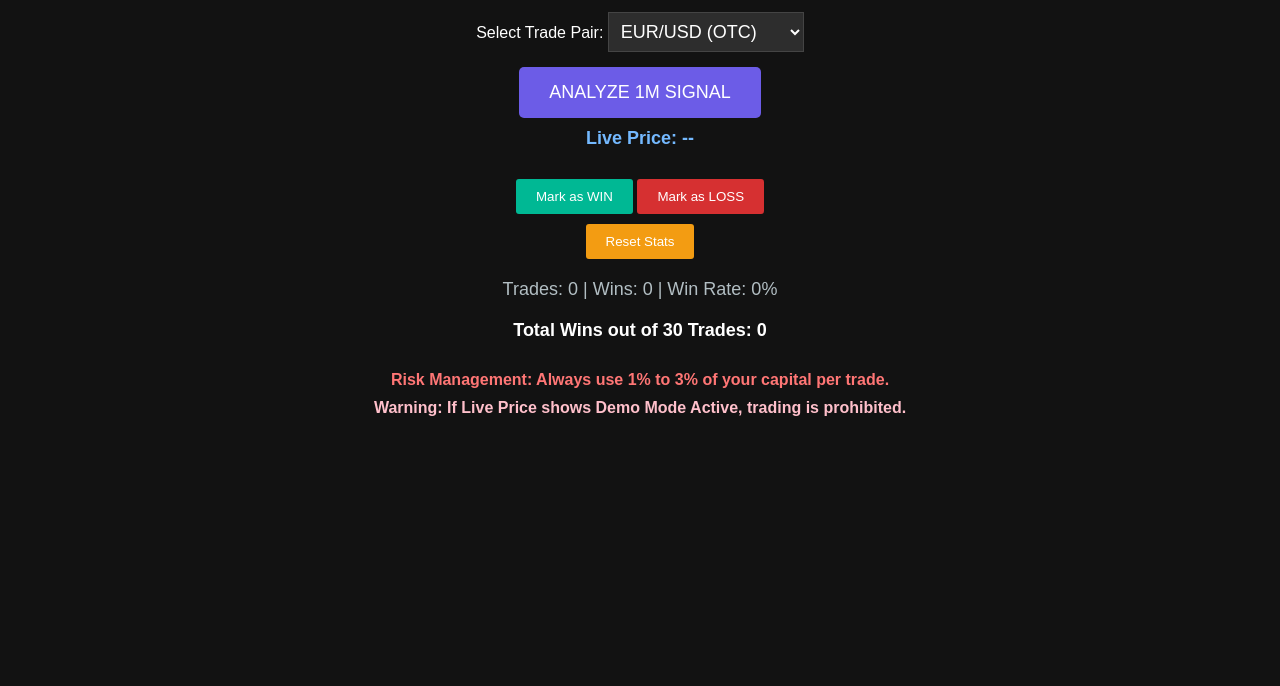
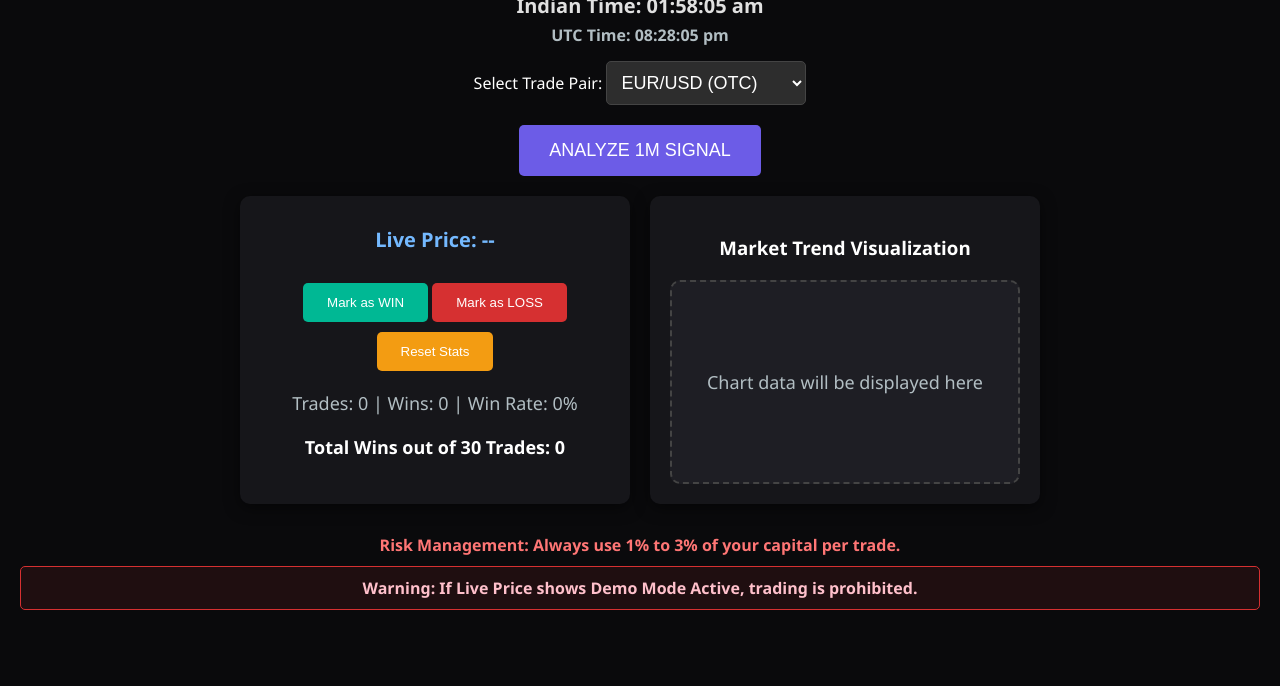
Before and after one commit to kingjonlove-art/Quotex-Signal-Tester, a plain HTML site: page index.html in a window 1280 px wide. Shown: the part 114-800 px from the top of the page. Drawn offline with Linux system fonts and the light colour scheme.

Commit message:
Update index.html

```diff
--- a/index.html
+++ b/index.html
@@ -3,14 +3,30 @@
 <head>
     <meta charset="UTF-8">
     <meta name="viewport" content="width=device-width, initial-scale=1.0">
-    <title>Market Analysis Tool</title>
+    <title>Professional Market Analysis Tool</title>
     <style>
         body {
-            font-family: Arial, sans-serif;
+            font-family: 'Segoe UI', Tahoma, Geneva, Verdana, sans-serif;
             text-align: center;
-            margin-top: 30px;
-            background-color: #121212;
+            margin: 0;
+            padding: 20px;
+            background-color: #0A0A0C;
             color: #FFFFFF;
+        }
+        h1 { color: #6C5CE7; }
+        .dashboard-container {
+            display: flex;
+            flex-wrap: wrap;
+            justify-content: center;
+            gap: 20px;
+            margin-top: 20px;
+        }
+        .panel {
+            background-color: #16161A;
+            padding: 20px;
+            border-radius: 10px;
+            box-shadow: 0 4px 15px rgba(0, 0, 0, 0.5);
+            width: 350px;
         }
         .btn {
             padding: 15px 30px;
@@ -20,7 +36,9 @@
             border-radius: 5px;
             color: #FFFFFF;
             background-color: #6C5CE7;
+            transition: background-color 0.3s;
         }
+        .btn:hover { background-color: #5F27CD; }
         .btn:disabled {
             background-color: #888888;
             cursor: not-allowed;
@@ -28,24 +46,31 @@
         #timer {
             font-size: 20px;
             font-weight: bold;
+            margin-bottom: 5px;
+            color: #E0E0E0;
+        }
+        #utc-timer {
+            font-size: 16px;
+            font-weight: bold;
             margin-bottom: 15px;
-            color: #E0E0E0;
+            color: #B2BEC3;
         }
         #pair-select {
             font-size: 18px;
-            padding: 8px;
-            margin-bottom: 15px;
+            padding: 10px;
+            margin-bottom: 20px;
             background-color: #2D2D2D;
             color: #FFFFFF;
             border: 1px solid #444444;
+            border-radius: 5px;
         }
         #signal-display {
-            font-size: 24px;
+            font-size: 28px;
             font-weight: bold;
             margin-top: 20px;
         }
         #price-display {
-            font-size: 18px;
+            font-size: 20px;
             margin-top: 10px;
             color: #74B9FF;
             font-weight: bold;
@@ -58,29 +83,29 @@
         .win-btn {
             background-color: #00B894;
             color: #FFFFFF;
-            padding: 10px 20px;
+            padding: 12px 24px;
             border: none;
             margin-top: 10px;
             cursor: pointer;
-            border-radius: 3px;
+            border-radius: 5px;
         }
         .loss-btn {
             background-color: #D63031;
             color: #FFFFFF;
-            padding: 10px 20px;
+            padding: 12px 24px;
             border: none;
             margin-top: 10px;
             cursor: pointer;
-            border-radius: 3px;
+            border-radius: 5px;
         }
         .reset-btn {
             background-color: #F39C12;
             color: #FFFFFF;
-            padding: 10px 20px;
+            padding: 12px 24px;
             border: none;
             margin-top: 10px;
             cursor: pointer;
-            border-radius: 3px;
+            border-radius: 5px;
         }
         #risk-mgmt {
             font-size: 16px;
@@ -93,6 +118,10 @@
             margin-top: 10px;
             color: #FFC0CB;
             font-weight: bold;
+            border: 1px solid #D63031;
+            padding: 10px;
+            border-radius: 5px;
+            background-color: rgba(214, 48, 49, 0.1);
         }
         #total-wins {
             font-size: 18px;
@@ -100,11 +129,24 @@
             color: #FFFFFF;
             font-weight: bold;
         }
+        .chart-placeholder {
+            border: 2px dashed #444444;
+            border-radius: 10px;
+            height: 200px;
+            display: flex;
+            justify-content: center;
+            align-items: center;
+            color: #B2BEC3;
+            font-size: 18px;
+            background-color: #1E1E24;
+            margin-top: 20px;
+        }
     </style>
 </head>
 <body>
-    <h1>Market Analysis Tool</h1>
+    <h1>Professional Market Analysis Tool</h1>
     <div id="timer">Loading Indian Time...</div>
+    <div id="utc-timer">Loading UTC Time...</div>
 
     <label for="pair-select">Select Trade Pair:</label>
     <select id="pair-select">
@@ -139,19 +181,26 @@
 
     <button id="analyze-btn" class="btn" onclick="startAnalysisTimer()">ANALYZE 1M SIGNAL</button>
 
+    <div class="dashboard-container">
+        <div class="panel">
             <div id="price-display">Live Price: --</div>
             <div id="signal-display"></div>
-
             <div>
                 <button class="win-btn" onclick="recordTrade('WIN')">Mark as WIN</button>
                 <button class="loss-btn" onclick="recordTrade('LOSS')">Mark as LOSS</button>
                 <br>
                 <button class="reset-btn" onclick="resetStats()">Reset Stats</button>
             </div>
-
             <div id="stats-display">Trades: 0 | Wins: 0 | Win Rate: 0%</div>
-
             <div id="total-wins">Total Wins out of 30 Trades: 0</div>
+        </div>
+        <div class="panel">
+            <h3>Market Trend Visualization</h3>
+            <div class="chart-placeholder">
+                Chart data will be displayed here
+            </div>
+        </div>
+    </div>
 
     <div id="risk-mgmt">Risk Management: Always use 1% to 3% of your capital per trade.</div>
     <div id="demo-warning">Warning: If Live Price shows Demo Mode Active, trading is prohibited.</div>
@@ -163,15 +212,20 @@
 
         const API_KEY = 'YOUR_ALPHA_VANTAGE_API_KEY';
 
-        function updateIndianTime() {
+        function updateTimes() {
             const now = new Date();
-            const options = { timeZone: 'Asia/Kolkata', hour: '2-digit', minute: '2-digit', second: '2-digit', hour12: true };
-            const indianTime = new Intl.DateTimeFormat('en-IN', options).format(now);
+
+            const indianOptions = { timeZone: 'Asia/Kolkata', hour: '2-digit', minute: '2-digit', second: '2-digit', hour12: true };
+            const indianTime = new Intl.DateTimeFormat('en-IN', indianOptions).format(now);
             document.getElementById('timer').innerText = 'Indian Time: ' + indianTime;
+
+            const utcOptions = { timeZone: 'UTC', hour: '2-digit', minute: '2-digit', second: '2-digit', hour12: true };
+            const utcTime = new Intl.DateTimeFormat('en-GB', utcOptions).format(now);
+            document.getElementById('utc-timer').innerText = 'UTC Time: ' + utcTime;
         }
 
-        setInterval(updateIndianTime, 1000);
-        updateIndianTime();
+        setInterval(updateTimes, 1000);
+        updateTimes();
 
         function startAnalysisTimer() {
             const btn = document.getElementById('analyze-btn');
```
Lines whose indentation alone changed are shown as unchanged.
